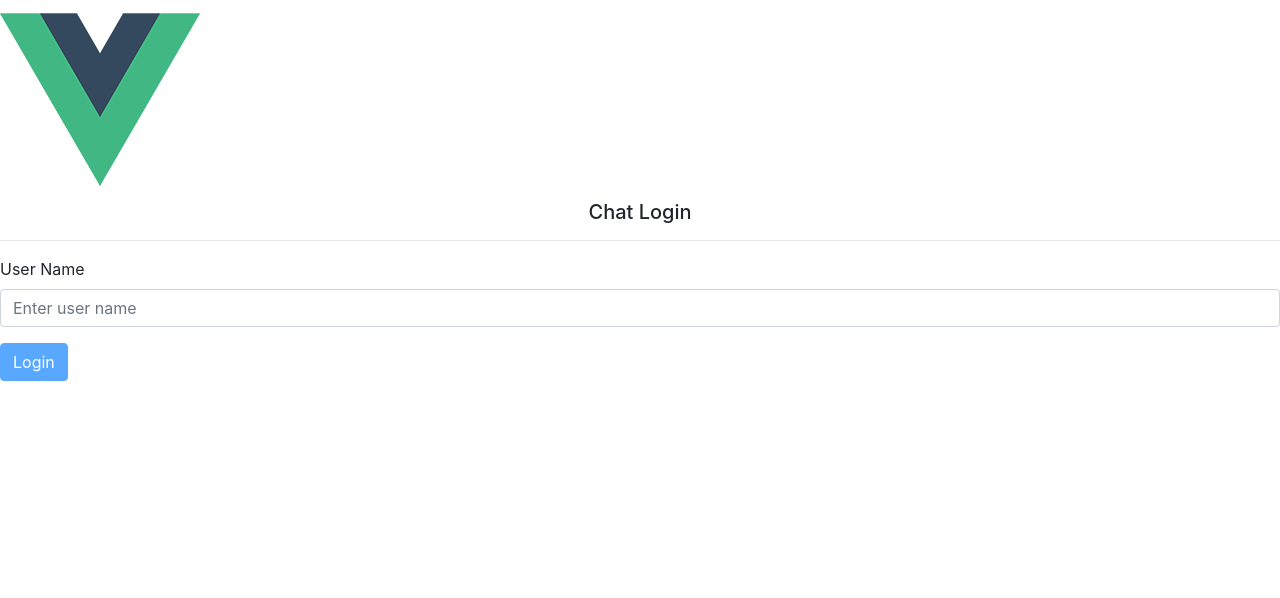
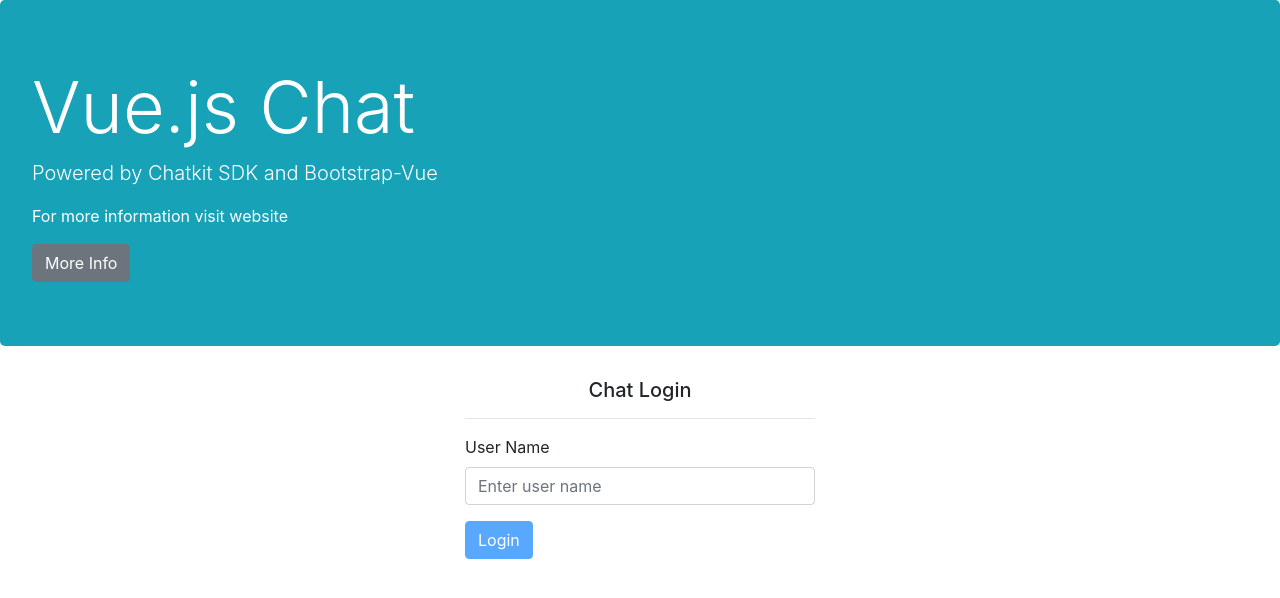
Before and after one commit to akocakaya/pusher-chat-app, a Vue app: page / in a window 1280 px wide. Shown: the top 598 px of the page. Built offline with nearby package versions, Linux system fonts and the light colour scheme; what vue-chat-scroll would draw is missing.

Commit message:
eslint configured and removes

```diff
--- a/src/main.js
+++ b/src/main.js
@@ -1,3 +1,5 @@
+/* eslint-disable */
+
 import Vue from 'vue'
 import BootstrapVue from 'bootstrap-vue'
 import VueChatScroll from 'vue-chat-scroll'
--- a/src/router/index.js
+++ b/src/router/index.js
@@ -8,13 +8,13 @@
 const routes = [
     {
         path: '/',
+        name: 'Login',
+        component: Login
+    },
+    {
+        path: '/home',
         name: 'Home',
         component: Home
-    },
-    {
-        path: '/login',
-        name: 'Login',
-        component: Login
     }
 ]
 
--- a/src/views/Home.vue
+++ b/src/views/Home.vue
@@ -1,6 +1,5 @@
 <template>
   <div class="home">
-    <img alt="Vue logo" src="../assets/logo.png">
     <HelloWorld msg="Welcome to Your Vue.js App"/>
   </div>
 </template>
```
Also changed, not shown: .browserslistrc (added), .eslintrc.js (added), src/assets/logo.png (deleted).
